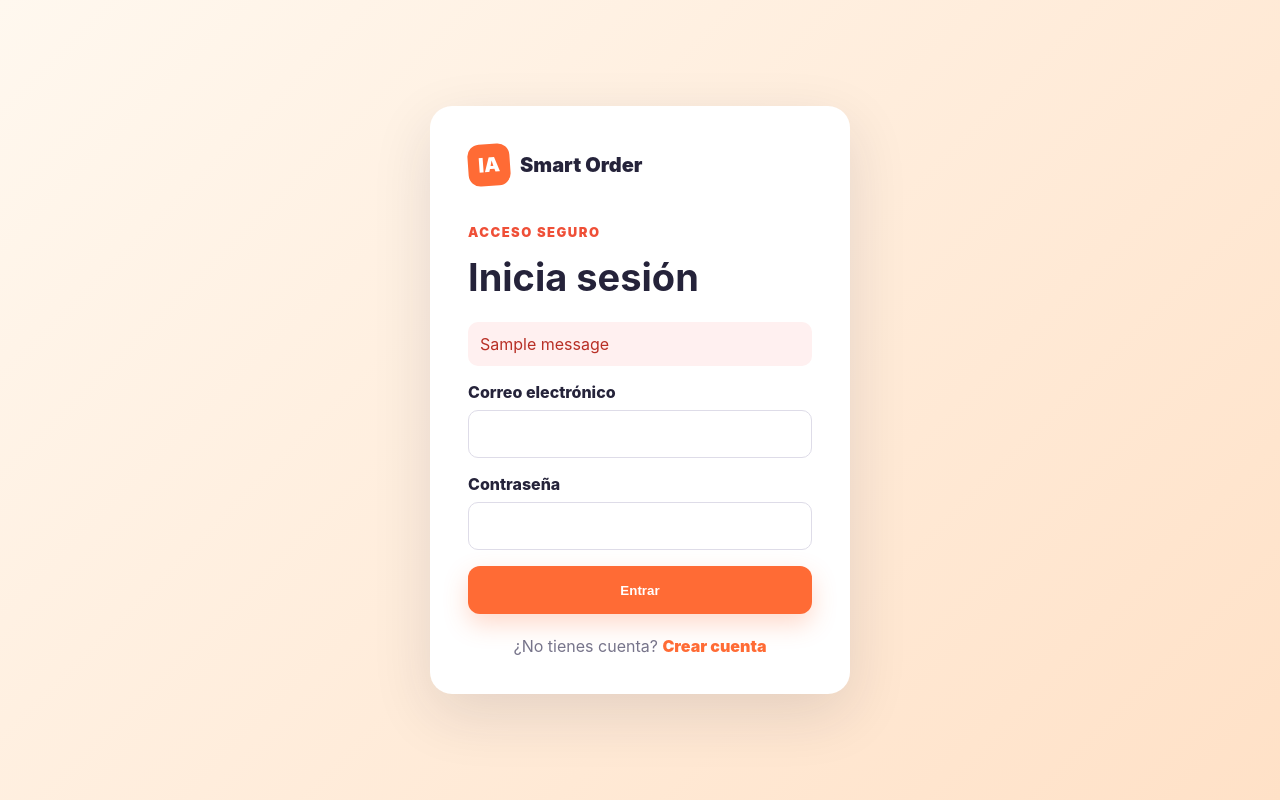
After one commit to fmontes999-dotcom/PUCE2, a Flask app: page /login in a window 1280 px wide. The commit adds this page. Run offline with Flask 3, Linux system fonts and the light colour scheme; tables that the repository leaves empty hold one stand-in row (values such as "Sample post"); one stand-in notice (Sample message) is shown.

Commit message:
Add secure login and isolated local orders

```diff
--- a/app.py
+++ b/app.py
@@ -1,12 +1,14 @@
 import os
 import sqlite3
 from datetime import datetime
+from werkzeug.security import check_password_hash, generate_password_hash
 
-from flask import Flask, redirect, render_template, request, url_for
+from flask import Flask, flash, redirect, render_template, request, session, url_for
 from supabase import Client, create_client
 
 
 app = Flask(__name__)
+app.secret_key = os.getenv("SESSION_SECRET", "desarrollo-local-cambiar")
 
 supabase: Client | None = None
 supabase_url = os.getenv("SUPABASE_URL")
@@ -24,25 +26,100 @@ def get_db():
 def ensure_sqlite():
     with get_db() as connection:
         connection.execute(
+            """CREATE TABLE IF NOT EXISTS users (
+                id INTEGER PRIMARY KEY AUTOINCREMENT,
+                email TEXT NOT NULL UNIQUE,
+                password_hash TEXT NOT NULL,
+                created_at TEXT NOT NULL
+            )"""
+        )
+        connection.execute(
             """CREATE TABLE IF NOT EXISTS orders (
                 id INTEGER PRIMARY KEY AUTOINCREMENT,
                 platform TEXT NOT NULL,
                 customer TEXT NOT NULL,
                 total REAL NOT NULL DEFAULT 0,
                 status TEXT NOT NULL DEFAULT 'nuevo',
-                created_at TEXT NOT NULL
+                created_at TEXT NOT NULL,
+                user_id TEXT
             )"""
         )
+        columns = {
+            row["name"]
+            for row in connection.execute("PRAGMA table_info(orders)").fetchall()
+        }
+        if "user_id" not in columns:
+            connection.execute("ALTER TABLE orders ADD COLUMN user_id TEXT")
         connection.commit()
 
 
 ensure_sqlite()
 
 
+@app.get("/login")
+def login_page():
+    return render_template("auth.html", mode="login")
+
+
+@app.get("/registro")
+def register_page():
+    return render_template("auth.html", mode="register")
+
+
+@app.post("/login")
+def login():
+    email = request.form["email"].strip().lower()
+    password = request.form["password"]
+    with get_db() as connection:
+        user = connection.execute(
+            "SELECT id, email, password_hash FROM users WHERE email = ?",
+            (email,),
+        ).fetchone()
+    if not user or not check_password_hash(user["password_hash"], password):
+        flash("Correo o contraseña incorrectos.")
+        return redirect(url_for("login_page"))
+    session["user_id"] = str(user["id"])
+    session["email"] = user["email"]
+    return redirect(url_for("inicio"))
+
+
+@app.post("/registro")
+def register():
+    email = request.form["email"].strip().lower()
+    password = request.form["password"]
+    if len(password) < 8:
+        flash("La contraseña debe tener al menos 8 caracteres.")
+        return redirect(url_for("register_page"))
+    try:
+        with get_db() as connection:
+            cursor = connection.execute(
+                "INSERT INTO users (email, password_hash, created_at) VALUES (?, ?, ?)",
+                (email, generate_password_hash(password), datetime.utcnow().isoformat()),
+            )
+            user_id = cursor.lastrowid
+            connection.commit()
+    except sqlite3.IntegrityError:
+        flash("Ese correo ya está registrado.")
+        return redirect(url_for("register_page"))
+    session["user_id"] = str(user_id)
+    session["email"] = email
+    return redirect(url_for("inicio"))
+
+
+@app.post("/logout")
+def logout():
+    session.clear()
+    return redirect(url_for("login_page"))
+
+
 def get_orders():
+    user_id = session.get("user_id")
+    if not user_id:
+        return []
+
     if supabase:
         try:
-            response = supabase.table("orders").select("*").order("created_at", desc=True).execute()
+            response = supabase.table("orders").select("*").eq("user_id", user_id).order("created_at", desc=True).execute()
             return response.data
         except Exception:
             pass
@@ -55,6 +132,10 @@ def get_orders():
 
 
 def add_order(platform, customer, total):
+    user_id = session.get("user_id")
+    if not user_id:
+        return
+
     if supabase:
         try:
             supabase.table("orders").insert({
@@ -62,6 +143,7 @@ def add_order(platform, customer, total):
                 "customer": customer,
                 "total": float(total),
                 "status": "nuevo",
+                "user_id": user_id,
             }).execute()
             return
         except Exception:
@@ -69,8 +151,8 @@ def add_order(platform, customer, total):
 
     with get_db() as connection:
         connection.execute(
-            "INSERT INTO orders (platform, customer, total, status, created_at) VALUES (?, ?, ?, 'nuevo', ?)",
-            (platform, customer, float(total), datetime.utcnow().isoformat()),
+            "INSERT INTO orders (platform, customer, total, status, created_at, user_id) VALUES (?, ?, ?, 'nuevo', ?, ?)",
+            (platform, customer, float(total), datetime.utcnow().isoformat(), user_id),
         )
         connection.commit()
 
@@ -95,6 +177,8 @@ def update_order(order_id, status):
 
 @app.get("/")
 def inicio():
+    if not session.get("user_id"):
+        return redirect(url_for("login_page"))
     return render_template("index.html", orders=get_orders())
 
 
--- a/static/styles.css
+++ b/static/styles.css
@@ -44,6 +44,44 @@ a { color: inherit; text-decoration: none; }
     color: white;
     font-weight: 800;
 }
+.nav-logout {
+    border: 0;
+    cursor: pointer;
+}
+.auth-body {
+    min-height: 100vh;
+    display: grid;
+    place-items: center;
+    padding: 24px;
+    background: linear-gradient(135deg, #fff8ef, #ffe1c7);
+}
+.auth-card {
+    width: min(420px, 100%);
+    padding: 38px;
+    border-radius: 22px;
+    background: white;
+    box-shadow: 0 20px 60px rgba(37,35,58,.12);
+}
+.auth-brand { margin-bottom: 38px; }
+.auth-card h1 { margin: 0 0 22px; font-size: 38px; }
+.auth-form { display: grid; gap: 16px; }
+.auth-form label { display: grid; gap: 8px; font-weight: 800; }
+.auth-form input {
+    height: 48px;
+    padding: 12px;
+    border: 1px solid #dedce8;
+    border-radius: 10px;
+}
+.auth-form .button { border: 0; cursor: pointer; }
+.auth-message {
+    margin-bottom: 16px;
+    padding: 12px;
+    border-radius: 10px;
+    background: #fff0f0;
+    color: #b82f25;
+}
+.auth-switch { margin: 22px 0 0; text-align: center; color: #77748a; }
+.auth-switch a { color: var(--orange); font-weight: 900; }
 
 .hero {
     min-height: 620px;
--- /dev/null
+++ b/templates/auth.html
@@ -0,0 +1,42 @@
+<!doctype html>
+<html lang="es">
+<head>
+    <meta charset="utf-8">
+    <meta name="viewport" content="width=device-width, initial-scale=1">
+    <title>{{ "Crear cuenta" if mode == "register" else "Iniciar sesión" }} · Smart Order IA</title>
+    <link rel="stylesheet" href="{{ url_for('static', filename='styles.css') }}">
+</head>
+<body class="auth-body">
+    <main class="auth-card">
+        <a class="brand auth-brand" href="{{ url_for('inicio') }}">
+            <span class="brand-mark">IA</span>
+            <span>Smart Order</span>
+        </a>
+        <p class="eyebrow">{{ "Nueva cuenta" if mode == "register" else "Acceso seguro" }}</p>
+        <h1>{{ "Crea tu cuenta" if mode == "register" else "Inicia sesión" }}</h1>
+        {% with messages = get_flashed_messages() %}
+            {% if messages %}
+                <div class="auth-message">{{ messages[0] }}</div>
+            {% endif %}
+        {% endwith %}
+        <form class="auth-form" action="{{ url_for('register') if mode == 'register' else url_for('login') }}" method="post">
+            <label>
+                Correo electrónico
+                <input type="email" name="email" autocomplete="email" required>
+            </label>
+            <label>
+                Contraseña
+                <input type="password" name="password" autocomplete="{{ 'new-password' if mode == 'register' else 'current-password' }}" minlength="8" required>
+            </label>
+            <button class="button button-primary" type="submit">
+                {{ "Crear cuenta" if mode == "register" else "Entrar" }}
+            </button>
+        </form>
+        {% if mode == "register" %}
+            <p class="auth-switch">¿Ya tienes cuenta? <a href="{{ url_for('login_page') }}">Inicia sesión</a></p>
+        {% else %}
+            <p class="auth-switch">¿No tienes cuenta? <a href="{{ url_for('register_page') }}">Crear cuenta</a></p>
+        {% endif %}
+    </main>
+</body>
+</html>
--- a/templates/index.html
+++ b/templates/index.html
@@ -18,7 +18,9 @@
             <a href="#nosotros">Nosotros</a>
             <a href="#contacto">Contacto</a>
         </nav>
-        <a class="nav-cta" href="#contacto">Solicitar demo</a>
+        <form action="{{ url_for('logout') }}" method="post">
+            <button class="nav-cta nav-logout" type="submit">Cerrar sesión</button>
+        </form>
     </header>
 
     <main id="inicio">
```
